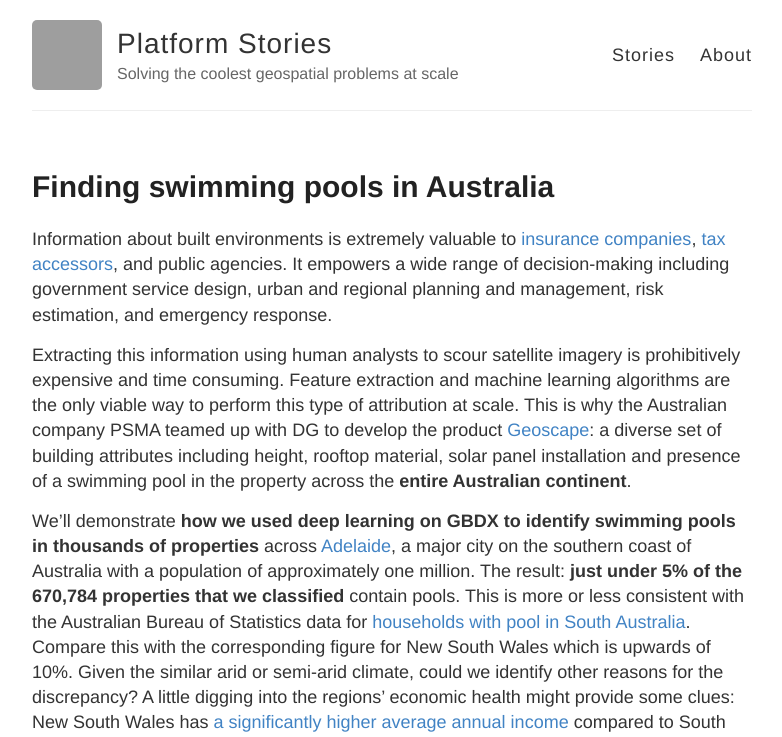
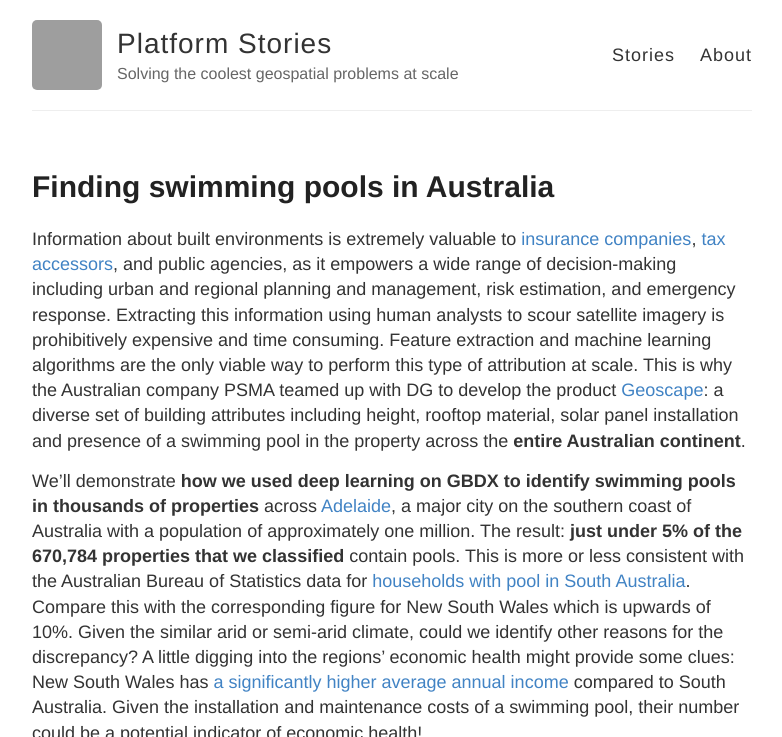
Before and after one commit to neoocm/PlatformStories.github.io, a Jekyll site: the page built from _posts/2016-9-8-swimming-pools.md, in a window 1280 px wide and 900 px high, cut to the strip 0-737 px from the top of the window. Shown: the whole strip, without its empty margins (248-1030 px from the left). Built offline with Jekyll 4.4.1, drawn with Linux system fonts in a browser that asks for light colours; grey boxes are pictures that could not be loaded.

Commit message:
Update 2016-9-8-swimming-pools.md

```diff
--- a/_posts/2016-9-8-swimming-pools.md
+++ b/_posts/2016-9-8-swimming-pools.md
@@ -4,10 +4,8 @@
 ---
 
 Information about built environments is extremely valuable
-to [insurance companies](https://www.allstate.com/tools-and-resources/home-insurance/swimming-pool-insurance.aspx), [tax accessors](http://www.spiegel.de/international/europe/finding-swimming-pools-with-google-earth-greek-government-hauls-in-billions-in-back-taxes-a-709703.html), and public agencies.
-It empowers a wide range of decision-making including government service design,
+to [insurance companies](https://www.allstate.com/tools-and-resources/home-insurance/swimming-pool-insurance.aspx), [tax accessors](http://www.spiegel.de/international/europe/finding-swimming-pools-with-google-earth-greek-government-hauls-in-billions-in-back-taxes-a-709703.html), and public agencies, as it empowers a wide range of decision-making including
 urban and regional planning and management, risk estimation, and emergency response.
-
 Extracting this information using human analysts to scour satellite imagery
 is prohibitively expensive and time consuming. Feature extraction and machine
 learning algorithms are the only viable way to perform this type of attribution
```
